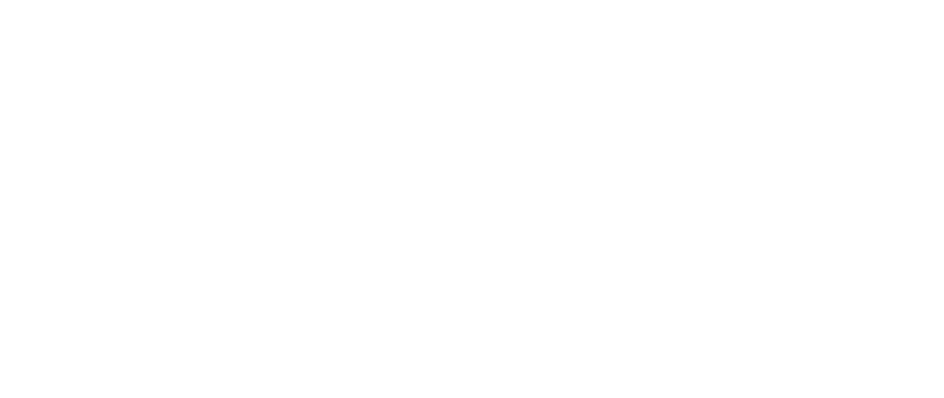
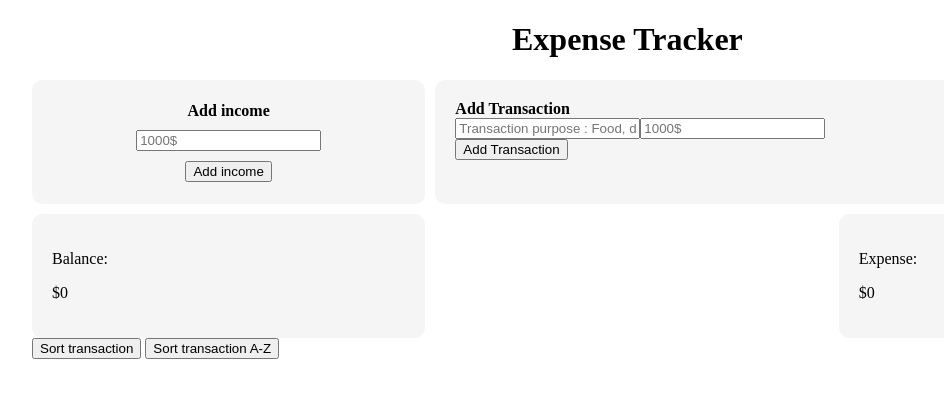
Before and after one commit to luidji95/Expense-tracker, a website built with Vite: page index.html in a window 1280 px wide. Shown: the whole page, without its empty margins (8-952 px from the left). Built offline with nearby package versions, Linux system fonts and the light colour scheme.

Commit message:
styling UI

```diff
--- a/index.html
+++ b/index.html
@@ -1,13 +1,52 @@
-<!doctype html>
+<!DOCTYPE html>
 <html lang="en">
-  <head>
-    <meta charset="UTF-8" />
-    <link rel="icon" type="image/svg+xml" href="/vite.svg" />
-    <meta name="viewport" content="width=device-width, initial-scale=1.0" />
-    <title>Vite App</title>
-  </head>
-  <body>
-    <div id="app"></div>
-    <script type="module" src="/main.js"></script>
-  </body>
+<head>
+<meta charset="UTF-8">
+<meta name="viewport" content="width=device-width, initial-scale=1.0">
+<title>Grid Layout</title>
+<link rel="stylesheet" href="style.css">
+</head>
+<body>
+    <div class="container">
+        <div class="heading"><h1>Expense Tracker</h1></div>
+        <div class="grid-container">
+            <div class="grid-item grid1">
+                <span class="your-income"><b>Add income</b></span>
+                <input type="text" placeholder="1000$" class="input-field input-income">
+                <button class="btn add-income">Add income</button>
+            </div>
+            <div class="grid-item large">
+                <span class="your-income"><b>Add Transaction</b></span>
+                <div class="second"><input class="input-transaction-reason" type="text" placeholder="Transaction purpose : Food, drinks, gas, etc..." class="input-field"><input class="input-transaction-amounth" type="text" placeholder="1000$" class="input-field"></div>
+                <button class="btn add-transaction">Add Transaction</button>
+            </div>
+            <div class="grid-item grid4">
+                <div class="expenses-info"><p>Balance: </p><p class="balance-sum">$0</p></div>
+            </div>
+            <div class="grid-item empty"></div>
+            <div class="grid-item grid4">
+                <div class="expenses-info"><p>Expense: </p><p class="exp-sum">$0</p></div>
+            </div>
+        </div>
+        <div class="table-container">
+
+            <div class="table-income styletable">
+
+            </div>
+
+            <div class="table-transactions styletable">
+
+            </div>
+
+        </div>
+
+        <div class="btn-sort">
+            <button class="sort">Sort transaction</button>
+            <button class="sort-AZ">Sort transaction A-Z</button>
+        </div>
+
+
+    </div>
+    <script src="main.js"></script>
+</body>
 </html>
--- a/style.css
+++ b/style.css
@@ -0,0 +1,41 @@
+.container{
+    margin: 0 auto;
+    width: 1200px;
+    height: 100vh;
+    background-color: white;
+}
+.grid-container {
+    display: grid;
+    grid-template-columns: repeat(3, 1fr);
+    grid-template-rows: repeat(2, 1fr);
+    gap: 10px;
+    width: 100%;
+    max-width: 1200px;
+    margin: 0 auto;
+}
+
+.grid-item {
+    background-color: whitesmoke;
+    padding: 20px;
+    border-radius: 10px;
+}
+
+.grid-item.large {
+    grid-column: span 2;
+}
+
+.grid-item.empty {
+    background-color: transparent;
+    pointer-events: none;
+}
+.heading{
+    padding-left: 40%;
+}
+.grid1{
+    display: flex;
+    flex-direction: column;
+    gap: 10px;
+    justify-content: center;
+    align-items: center;
+
+}
```
